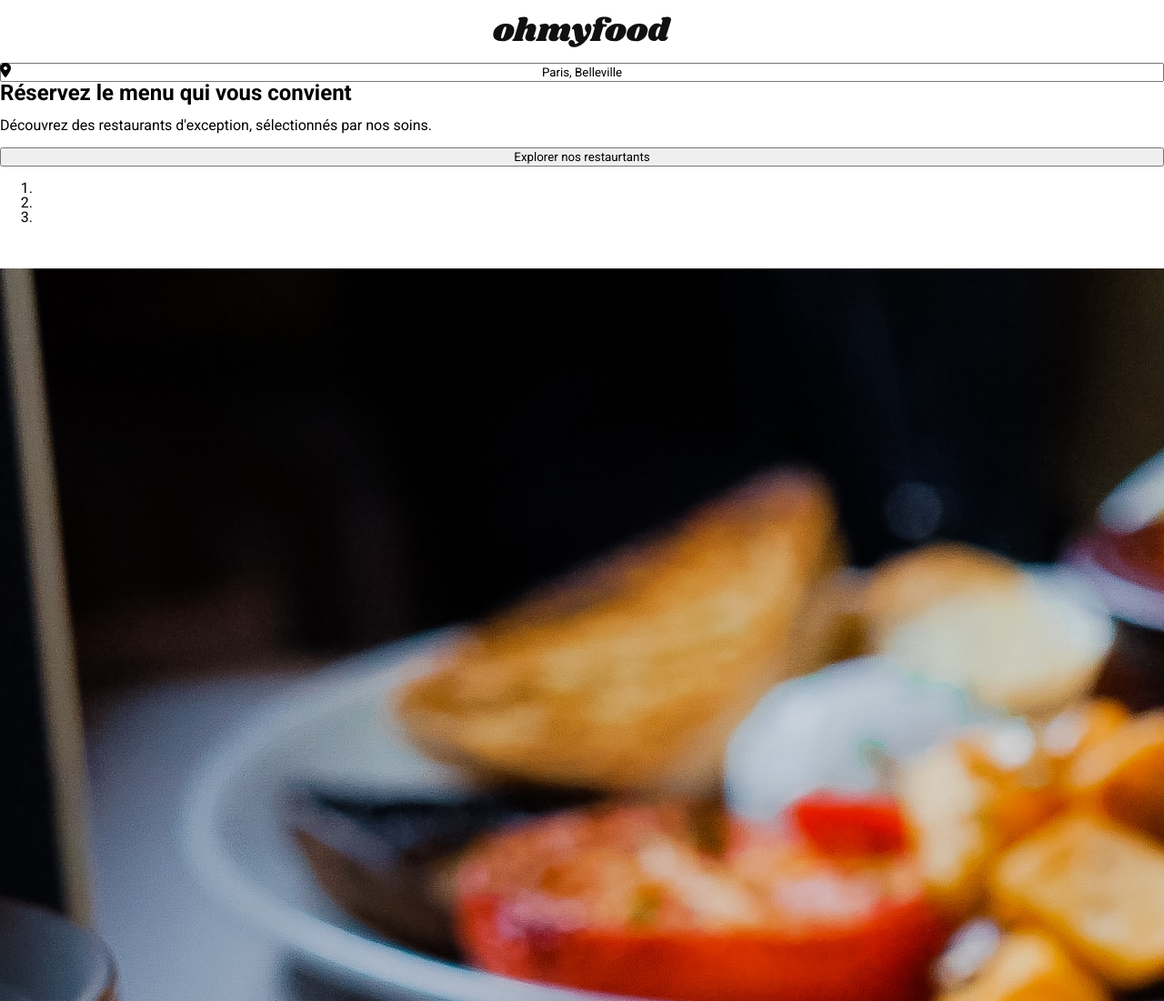
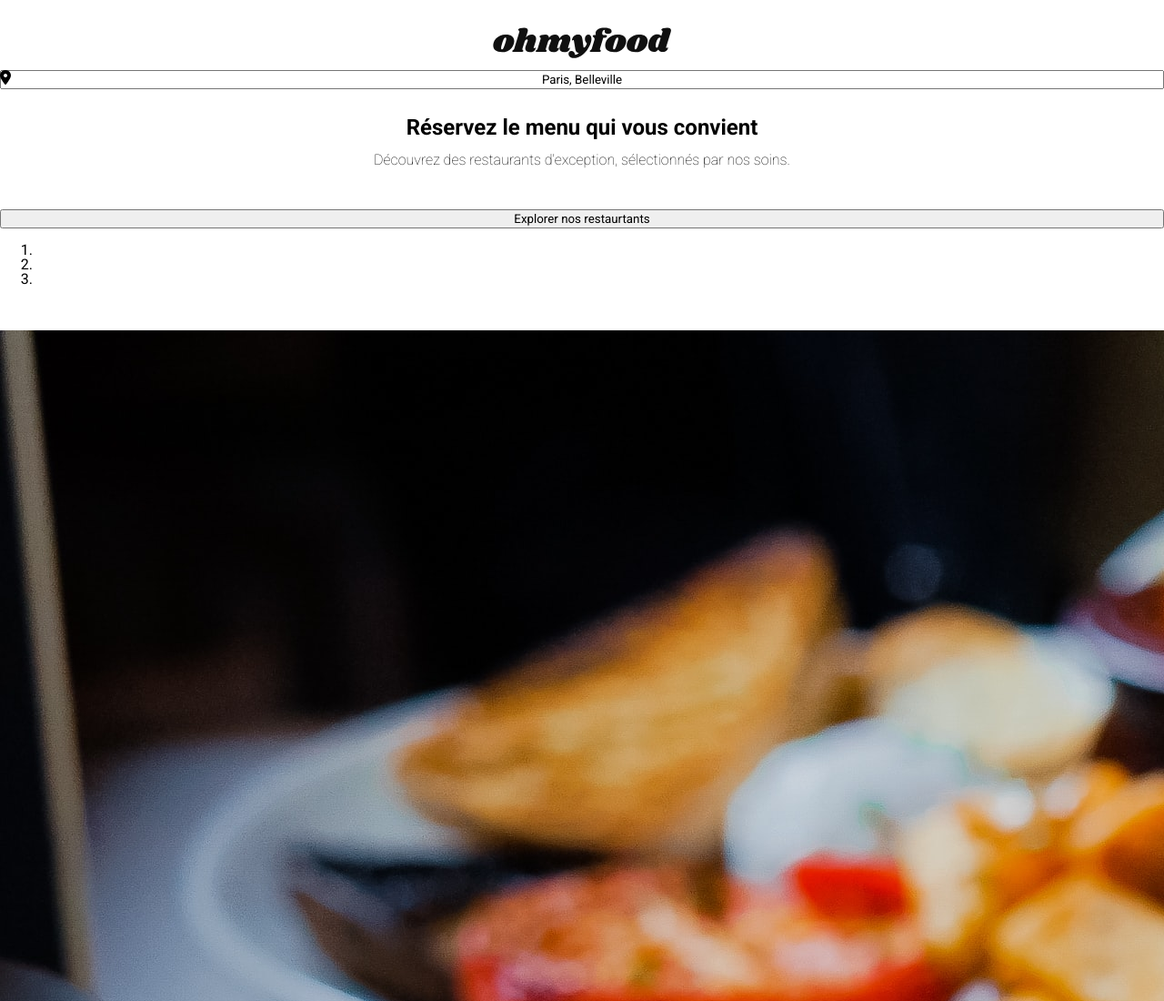
Before and after one commit to empostigo/ohmyfood, a plain HTML site: page index.html in a window 1280 px wide. Shown: the top 1100 px of the page at 91% size. Drawn offline with Linux system fonts and the light colour scheme; a web font is replaced by a local one.

Commit message:
Modify header

```diff
--- a/index.html
+++ b/index.html
@@ -8,7 +8,7 @@
   <title>Accueil</title>
   <link rel="preconnect" href="https://fonts.googleapis.com">
   <link rel="preconnect" href="https://fonts.gstatic.com" crossorigin>
-  <link href="https://fonts.googleapis.com/css2?family=Roboto:wght@400;500;700&family=Shrikhand&display=swap"
+  <link href="https://fonts.googleapis.com/css2?family=Roboto:wght@100;400;500;700&family=Shrikhand&display=swap"
     rel="stylesheet">
   <link rel="stylesheet" href="css/style.css">
   <script src="https://kit.fontawesome.com/18309a545c.js" crossorigin="anonymous"></script>
@@ -25,7 +25,7 @@
           <i class="fa-solid fa-location-dot search-form__icon"></i>
         </label>
         <input type="text" id="location" name="fname" value="Paris, Belleville" class="search-form__input">
-        <div>
+        <div class="search-form__div">
           <h2 class="search-form__heading">Réservez le menu qui vous convient</h2>
           <p class="search-form__text">Découvrez des restaurants d'exception, sélectionnés par nos soins.</p>
         </div>
--- a/sass/layouts/_form.scss
+++ b/sass/layouts/_form.scss
@@ -1,6 +1,7 @@
 .search-form {
   display: flex;
   flex-direction: column;
+  row-gap: 30px;
 
   &__label {
     position: absolute;
@@ -9,4 +10,20 @@
   &__input {
     text-align: center;
   }
+
+  &__div {
+    display: flex;
+    flex-direction: column;
+    align-items: center;
+    text-align: center;
+  }
+
+  &__heading,
+  &__text {
+    width: 75%;
+  }
+
+  &__text {
+    font-weight: 100;
+  }
 }
--- a/sass/layouts/_header.scss
+++ b/sass/layouts/_header.scss
@@ -1,11 +1,11 @@
 .header {
   text-align: center;
-  padding: 18px 0 14px 0;
+  padding: 30px 0 10px 0;
 
   &__back {
     font-size: 22px;
     position: absolute;
     left: 30px;
-    top: 20px;
+    top: 33px;
   }
 }
```
Also changed, not shown: alafrancaise.html (+1 -1 lines), css/style.css, 1 other file.
